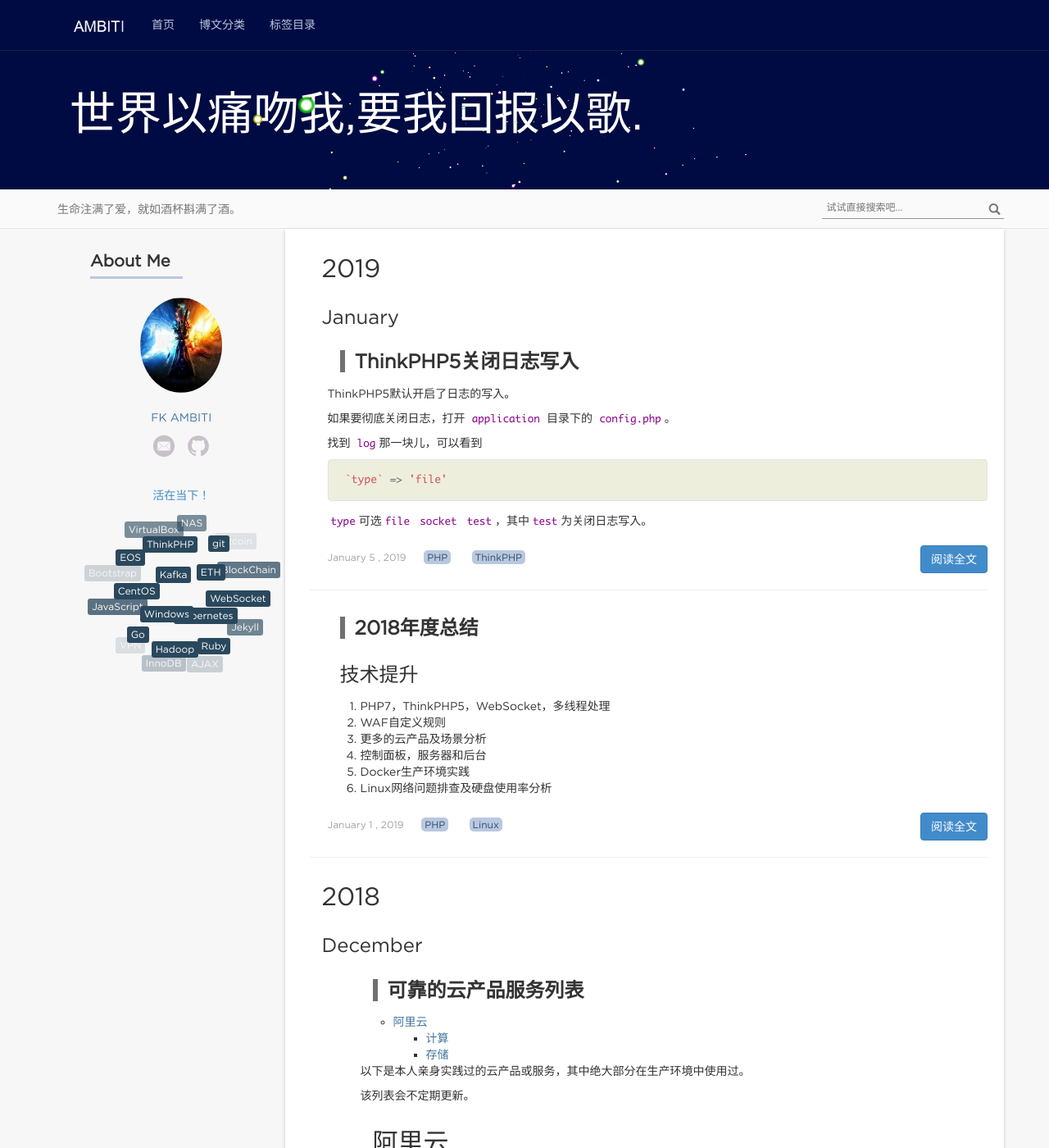
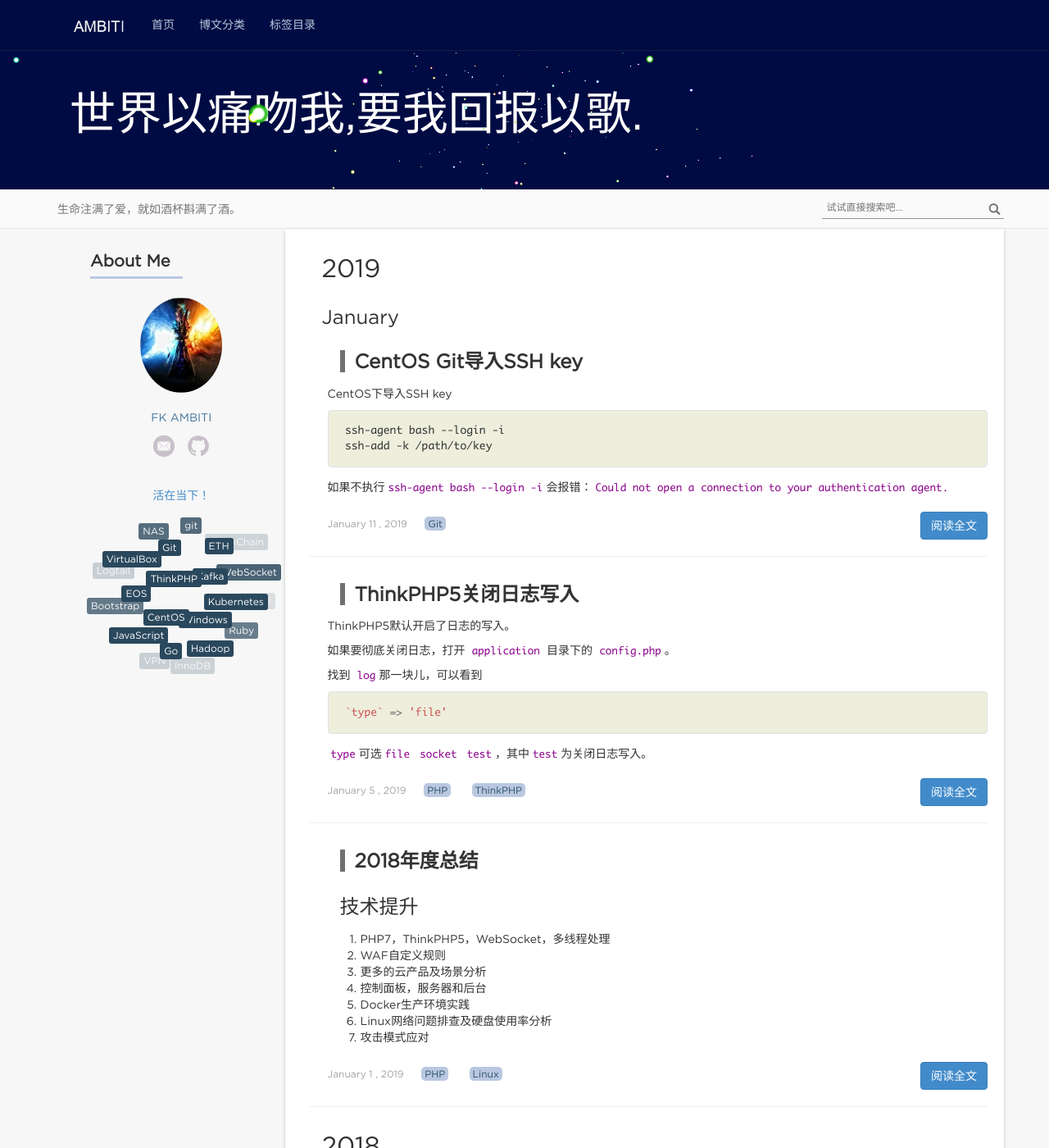
Before and after one commit to fengkai8375/fengkai8375.github.io, a Jekyll site: the page built from index.html, in a window 1280 px wide and 1400 px high. Shown: the whole window at 82% size. Built offline with Jekyll 4.4.1, drawn with Linux system fonts in a browser that asks for light colours; nearby versions of some CDN libraries; the list of posts is cut into pages by our own code; comment, search, counter and statistics services are not loaded; some of the changed text lies outside the part shown.

Commit message:
update post

````diff
--- a/_posts/Learning/2019-01-01-Year-2018-Summary.md
+++ b/_posts/Learning/2019-01-01-Year-2018-Summary.md
@@ -18,6 +18,7 @@
 4. 控制面板，服务器和后台
 5. Docker生产环境实践
 6. Linux网络问题排查及硬盘使用率分析
+7. 攻击模式应对
 
 <!-- more -->
 
--- /dev/null
+++ b/_posts/Linux/2019-01-11-CentOS-Git-Import-SSH-Key.md
@@ -0,0 +1,27 @@
+---
+layout: post
+title: "CentOS Git导入SSH key"
+date: 2019-01-11 09:00:00 +0800
+categories: Linux
+tag:
+ - Git
+---
+* content
+{:toc}
+
+CentOS下导入SSH key
+```
+ssh-agent bash --login -i
+ssh-add -k /path/to/key
+```
+
+如果不执行`ssh-agent bash --login -i`会报错：`Could not open a connection to your authentication agent.`
+
+<!-- more -->
+
+导入完成后就可以执行
+```
+git clone git_repo_path
+```
+
+其实不导入老的key也行，完全可以用`ssh-keygen`生成一套，再把公钥添加到阿里云Code、Github等Git服务的公钥中去，因为一个账户下是可以有多个公钥的。
````
